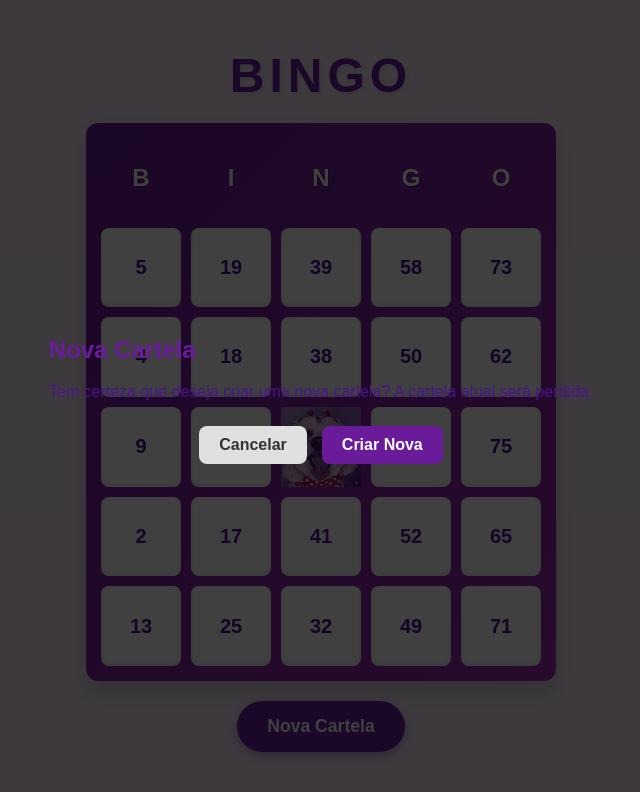
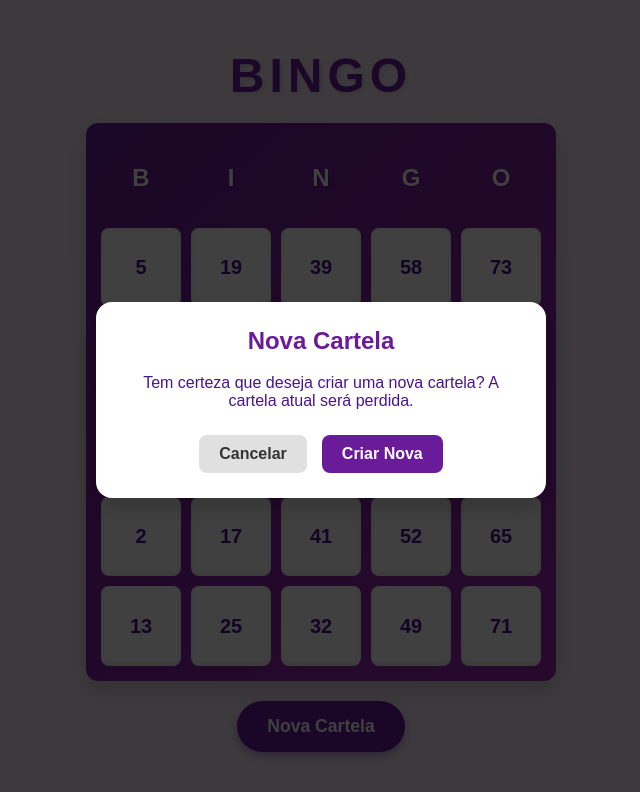
Before and after one commit to marcusvx/family-bingo, a Next.js app: page / in a window 1280 px wide. Both pictures are taken after a click on the button "Nova Cartela". Shown: the top 792 px of the page, without its empty margins (319-959 px from the left). Built offline with nearby package versions, Linux system fonts and the light colour scheme; no server answers.

Commit message:
Win message improvements.

```diff
--- a/src/lib/winLogic.js
+++ b/src/lib/winLogic.js
@@ -36,6 +36,19 @@ export function checkWin(markedIndices) {
     return null;
 }
 
+/**
+ * Checks for a full bingo (blackout).
+ * Assumes index 12 is free and not in markedIndices.
+ * A full win requires 24 marked numbers.
+ * @param {Array<number>} markedIndices
+ * @returns {boolean}
+ */
+export function checkFullBingo(markedIndices) {
+    // Normal bingo card has 25 slots, 1 is free (index 12).
+    // So 24 marks means full board.
+    return markedIndices.length === 24;
+}
+
 export const FUN_MESSAGES = [
     "Muito bem!",
     "Hoje está com sorte!",
--- a/src/pages/index.jsx
+++ b/src/pages/index.jsx
@@ -3,19 +3,13 @@ import Head from 'next/head';
 import Modal from 'react-modal';
 import confetti from 'canvas-confetti';
 import BingoCard from '../components/BingoCard';
-import { checkWin, FUN_MESSAGES } from '../lib/winLogic';
+import { checkWin, checkFullBingo, FUN_MESSAGES } from '../lib/winLogic';
 
 // Modal needs to bind to the app element
 Modal.setAppElement('#__next');
 
 const STORAGE_KEY = 'family_bingo_state_v1';
-const CONFIRM_MODAL_STYLES = {
-  content: {},
-  overlay: {
-    backgroundColor: 'rgba(0, 0, 0, 0.75)',
-    zIndex: 1000
-  }
-};
+
 
 const COLUMNS = [
   { min: 1, max: 15 },    // B
@@ -33,6 +27,7 @@ function App() {
   const [winningIndices, setWinningIndices] = useState([]);
   const [toastMessage, setToastMessage] = useState(null);
   const [showVictory, setShowVictory] = useState(false);
+  const [victoryText, setVictoryText] = useState('');
 
   // Ref to prevent victory effects on initial load
   const isInitialLoad = React.useRef(true);
@@ -113,6 +108,7 @@ function App() {
     setMarkedIndices([]); // Clear marks
     setWinningIndices([]);
     setShowVictory(false);
+    setVictoryText('');
   };
 
   const triggerConfetti = () => {
@@ -183,9 +179,20 @@ function App() {
       if (winningIndices.length === 0) { // First time winning this game
         setWinningIndices(winLine);
         setShowVictory(true);
+        setVictoryText('Cinquina, parabéns!!!');
         triggerConfetti();
         // Auto-dismiss victory message after 5 seconds
         setTimeout(() => setShowVictory(false), 5000);
+      } else {
+        // Check for specific Full Bingo upgrade
+        if (checkFullBingo(markedIndices)) {
+          // If we ALREADY had winningIndices (from a cinquina), but now we have full bingo
+          // We re-trigger victory with new message
+          setShowVictory(true);
+          setVictoryText('BINGO. Você venceu!');
+          triggerConfetti();
+          setTimeout(() => setShowVictory(false), 5000);
+        }
       }
     } else {
       setWinningIndices([]);
@@ -238,9 +245,10 @@ function App() {
 
       {/* Victory Overlay */}
       {/* Victory Toast */}
+      {/* Victory Toast */}
       {showVictory && (
         <div className="toast-message victory-toast">
-          Cinquina, parabéns!!!
+          {victoryText}
         </div>
       )}
 
@@ -261,8 +269,16 @@ function App() {
         isOpen={isModalOpen}
         onRequestClose={handleCancel}
         contentLabel="Confirm New Card"
-        className="modal-content"
-        overlayClassName="ReactModal__Overlay"
+        className={{
+          base: 'modal-content',
+          afterOpen: 'modal-content--after-open', // We can add this if we want content animation too
+          beforeClose: 'modal-content--before-close'
+        }}
+        overlayClassName={{
+          base: 'ReactModal__Overlay',
+          afterOpen: 'ReactModal__Overlay--after-open',
+          beforeClose: 'ReactModal__Overlay--before-close'
+        }}
       >
         <h2>Nova Cartela</h2>
         <p>Tem certeza que deseja criar uma nova cartela? A cartela atual será perdida.</p>
--- a/src/styles/index.css
+++ b/src/styles/index.css
@@ -347,6 +347,21 @@ header h1 {
   animation-duration: 5s;
 }
 
+/* Modal Content */
+.modal-content {
+  background-color: white;
+  padding: 25px;
+  border-radius: 16px;
+  width: 90%;
+  max-width: 400px;
+  text-align: center;
+  outline: none;
+  box-shadow: 0 10px 25px rgba(0, 0, 0, 0.2);
+  font-family: 'Outfit', sans-serif;
+  position: relative;
+  /* Ensure it stacks correctly */
+}
+
 .modal-content h2 {
   color: var(--primary-color);
   margin-top: 0;
```
